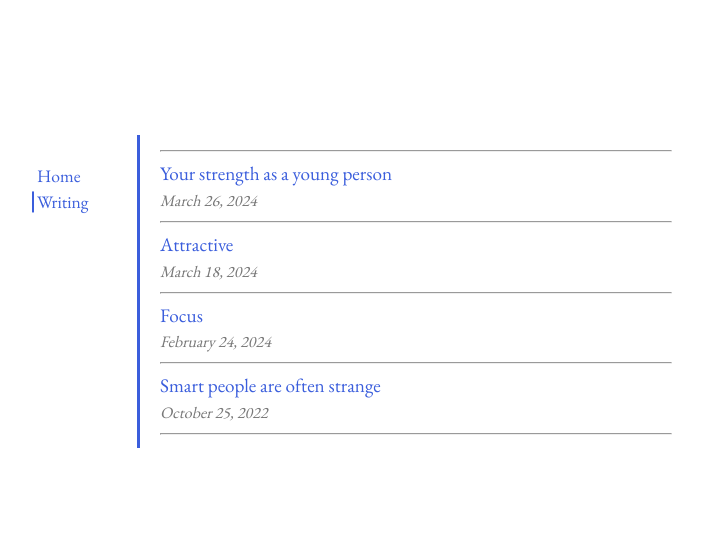
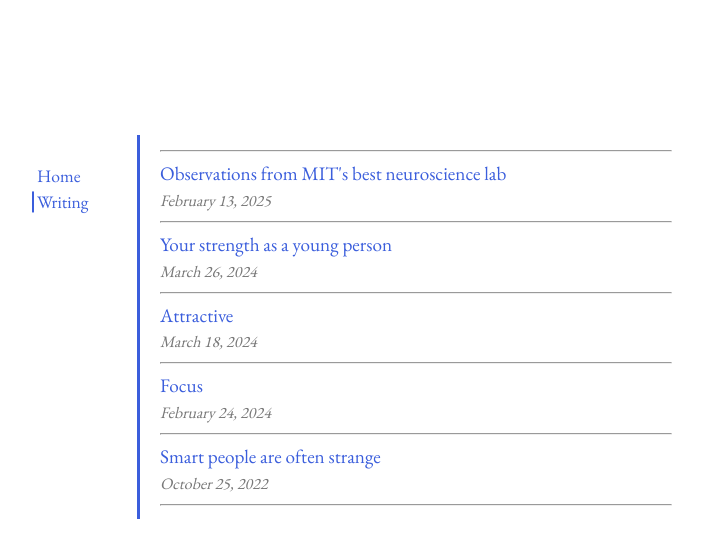
Before and after one commit to linjames0/jameslin.bio, a Next.js app: page /writing in a window 1280 px wide. Shown: the top 558 px of the page, without its empty margins (247-950 px from the left). Built offline with nearby package versions, Linux system fonts and the light colour scheme.

Commit message:
changed date

```diff
--- a/src/components/PostList.js
+++ b/src/components/PostList.js
@@ -4,11 +4,11 @@ import styles from "./PostList.module.css";
 export default function PostList() {
     return (
         <div>
-            {/* <hr />
-            <Link href="/micro" className={styles.postTitle}>Microdose</Link>
+            <hr />
+            <Link href="/research" className={styles.postTitle}>Observations from MIT's best neuroscience lab</Link>
             <p className={styles.postDate}>
-                October 11, 2024
-            </p> */}
+                February 13, 2025
+            </p>
             <hr />
             <Link href="/young" className={styles.postTitle}>Your strength as a young person</Link>
             <p className={styles.postDate}>
```
